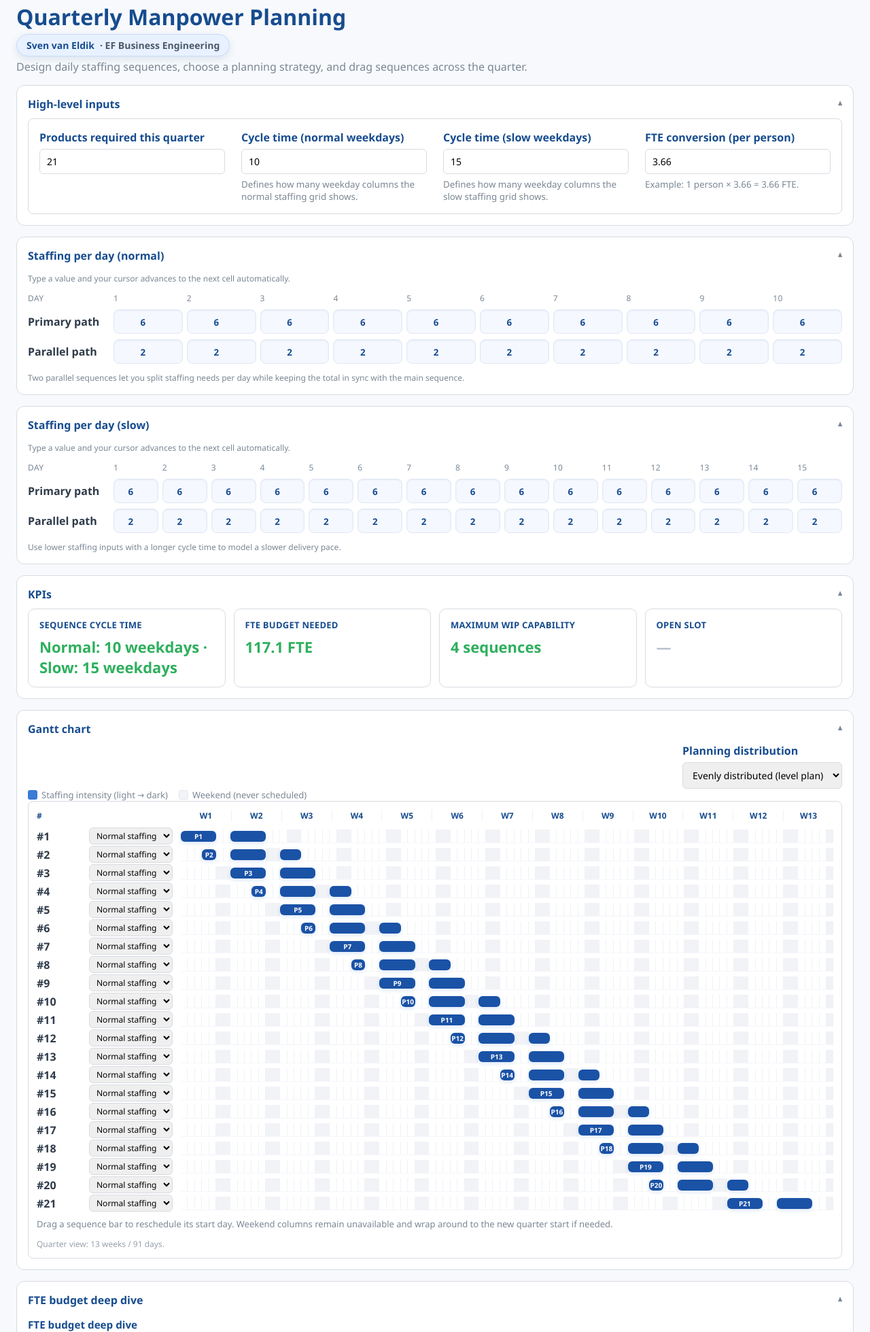
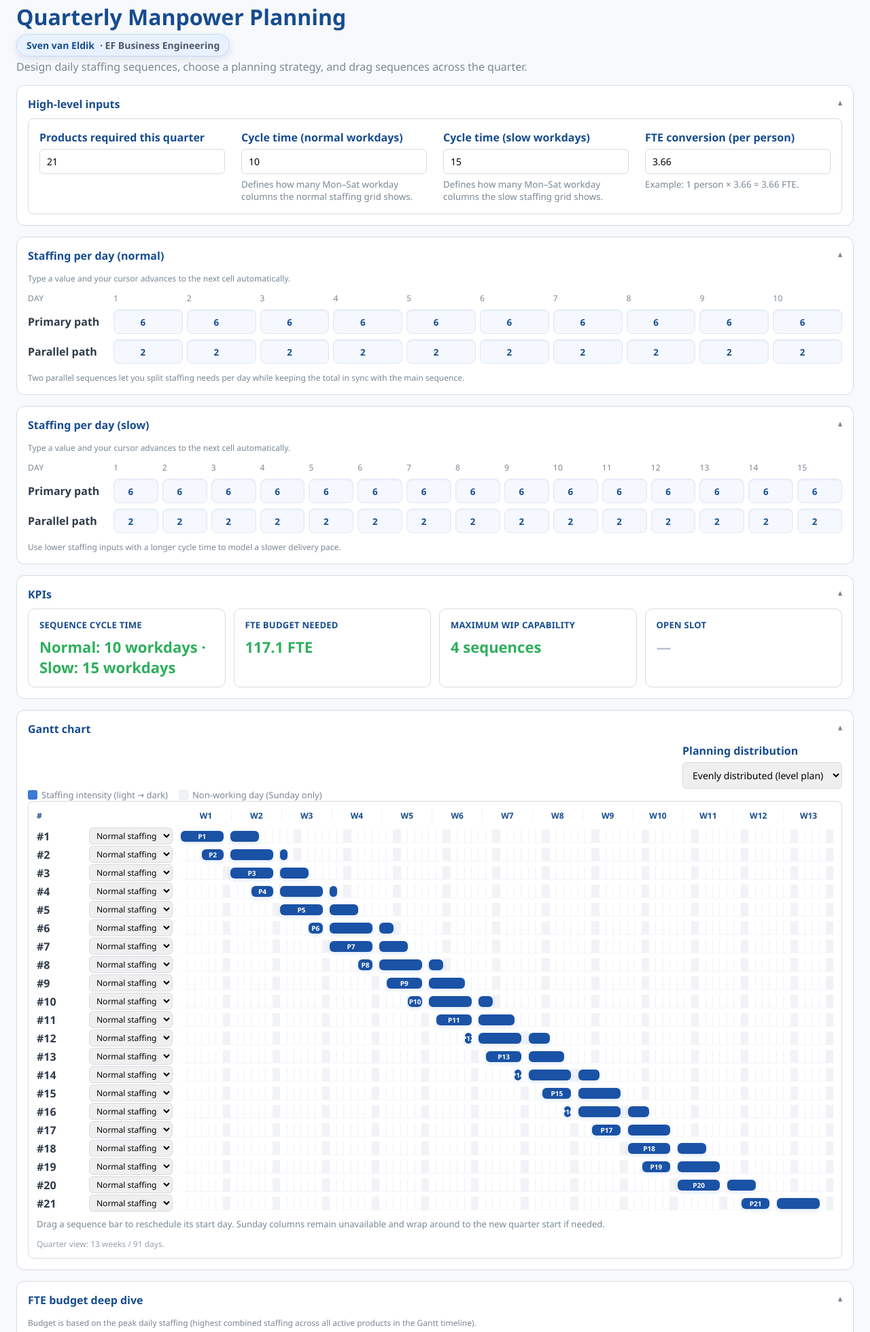
Before and after one commit to sveneldik92-cmyk/Planning-simulation, a plain HTML site: page quarter-gantt.html in a window 1280 px wide. Shown: the part 21-1980 px from the top of the page at 68% size. Drawn offline with Linux system fonts and the light colour scheme.

Commit message:
Update workday handling and budget note

```diff
--- a/quarter-gantt.html
+++ b/quarter-gantt.html
@@ -354,6 +354,11 @@
       color: #5a6674;
       line-height: 1.5;
     }
+    .fte-details .note {
+      margin: 0 0 8px;
+      color: #7a8794;
+      font-size: 12px;
+    }
     .fte-details h3 {
       margin: 0 0 8px;
       color: var(--dark-blue);
@@ -437,14 +442,14 @@
           <input id="productCount" type="number" min="1" value="21" />
         </div>
         <div class="field">
-          <label for="cycleTimeNormal">Cycle time (normal weekdays)</label>
+          <label for="cycleTimeNormal">Cycle time (normal workdays)</label>
           <input id="cycleTimeNormal" type="number" min="1" value="10" />
-          <small>Defines how many weekday columns the normal staffing grid shows.</small>
+          <small>Defines how many Mon–Sat workday columns the normal staffing grid shows.</small>
         </div>
         <div class="field">
-          <label for="cycleTimeSlow">Cycle time (slow weekdays)</label>
+          <label for="cycleTimeSlow">Cycle time (slow workdays)</label>
           <input id="cycleTimeSlow" type="number" min="1" value="15" />
-          <small>Defines how many weekday columns the slow staffing grid shows.</small>
+          <small>Defines how many Mon–Sat workday columns the slow staffing grid shows.</small>
         </div>
         <div class="field">
           <label for="fteFactor">FTE conversion (per person)</label>
@@ -507,9 +512,9 @@
           </select>
         </div>
       </div>
-      <div class="legend">
+        <div class="legend">
         <div class="chip"><span class="swatch"></span> Staffing intensity (light → dark)</div>
-        <div class="chip"><span class="swatch weekend"></span> Weekend (never scheduled)</div>
+        <div class="chip"><span class="swatch weekend"></span> Non-working day (Sunday only)</div>
       </div>
       <section class="gantt-wrapper">
         <div class="gantt-header">
@@ -517,7 +522,7 @@
           <div class="week-row" id="weekHeader"></div>
         </div>
         <div id="ganttBody"></div>
-        <div class="instructions">Drag a sequence bar to reschedule its start day. Weekend columns remain unavailable and wrap around to the new quarter start if needed.</div>
+        <div class="instructions">Drag a sequence bar to reschedule its start day. Sunday columns remain unavailable and wrap around to the new quarter start if needed.</div>
         <div class="footer-note">Quarter view: 13 weeks / 91 days.</div>
       </section>
     </details>
@@ -525,6 +530,7 @@
     <details class="section" open>
       <summary>FTE budget deep dive</summary>
       <section class="fte-details">
+        <p class="note">Budget is based on the peak daily staffing (highest combined staffing across all active products in the Gantt timeline).</p>
         <div id="fteDeepDive"></div>
       </section>
     </details>
@@ -575,8 +581,8 @@
 
       const isWeekend = (dayIndex) => {
         const dow = getDow(dayIndex);
-        // weekend = Saturday(6) or Sunday(0)
-        return dow === 0 || dow === 6;
+        // Non-working day = Sunday (0)
+        return dow === 0;
       };
 
       const adjustToWeekday = (dayIndex) => {
@@ -747,7 +753,7 @@
         const maxStaff = Math.max(...dailyStaff, 0);
         const maxWip = Math.max(...dailyActive, 0);
         const fteFactor = Number.parseFloat(fteFactorInput.value) || 0;
-        kpiCycle.textContent = `Normal: ${sequenceStaffNormal.length} weekdays · Slow: ${sequenceStaffSlow.length} weekdays`;
+        kpiCycle.textContent = `Normal: ${sequenceStaffNormal.length} workdays · Slow: ${sequenceStaffSlow.length} workdays`;
         kpiFte.textContent = `${(maxStaff * fteFactor).toFixed(1)} FTE`;
         kpiWip.textContent = `${maxWip} sequences`;
         updateFteDeepDive(sequenceStaffNormal, sequenceStaffSlow, dailyStaff, dailyActive, maxStaff, maxWip);
@@ -1125,8 +1131,8 @@
             <li><strong>Total staffing sequence per day (slow):</strong> [${combinedStaffSlow}]</li>
             <li><strong>Primary path staffing by day (slow):</strong> [${primaryStaffSlow}]</li>
             <li><strong>Parallel path staffing by day (slow):</strong> [${secondaryStaffSlow}]</li>
-            <li><strong>Cycle time (normal):</strong> ${cycleTimeNormal} weekdays (${sequenceCalendarDays} calendar days incl. weekends)</li>
-            <li><strong>Cycle time (slow):</strong> ${cycleTimeSlow} weekdays</li>
+            <li><strong>Cycle time (normal):</strong> ${cycleTimeNormal} workdays (${sequenceCalendarDays} calendar days incl. Sundays)</li>
+            <li><strong>Cycle time (slow):</strong> ${cycleTimeSlow} workdays</li>
             <li><strong>Tuck time:</strong> ${tuckDays} days (${tuckWeeks} weeks) = 13 weeks − cycle time</li>
             <li><strong>Start window used:</strong> first ${startWindowDays} days (${startWindowWeeks} weeks)</li>
             <li><strong>Planning distribution:</strong> ${planningLabels[planningMode] || planningMode}</li>
```
